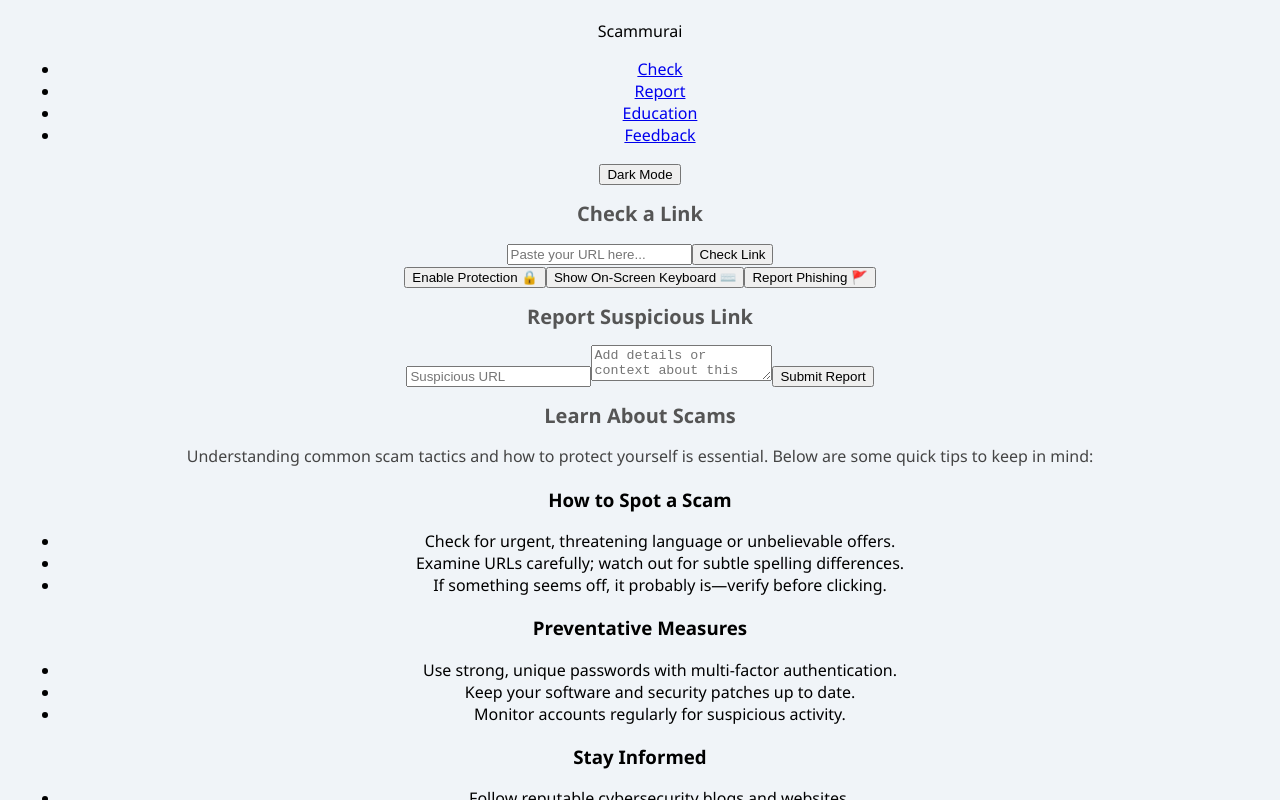
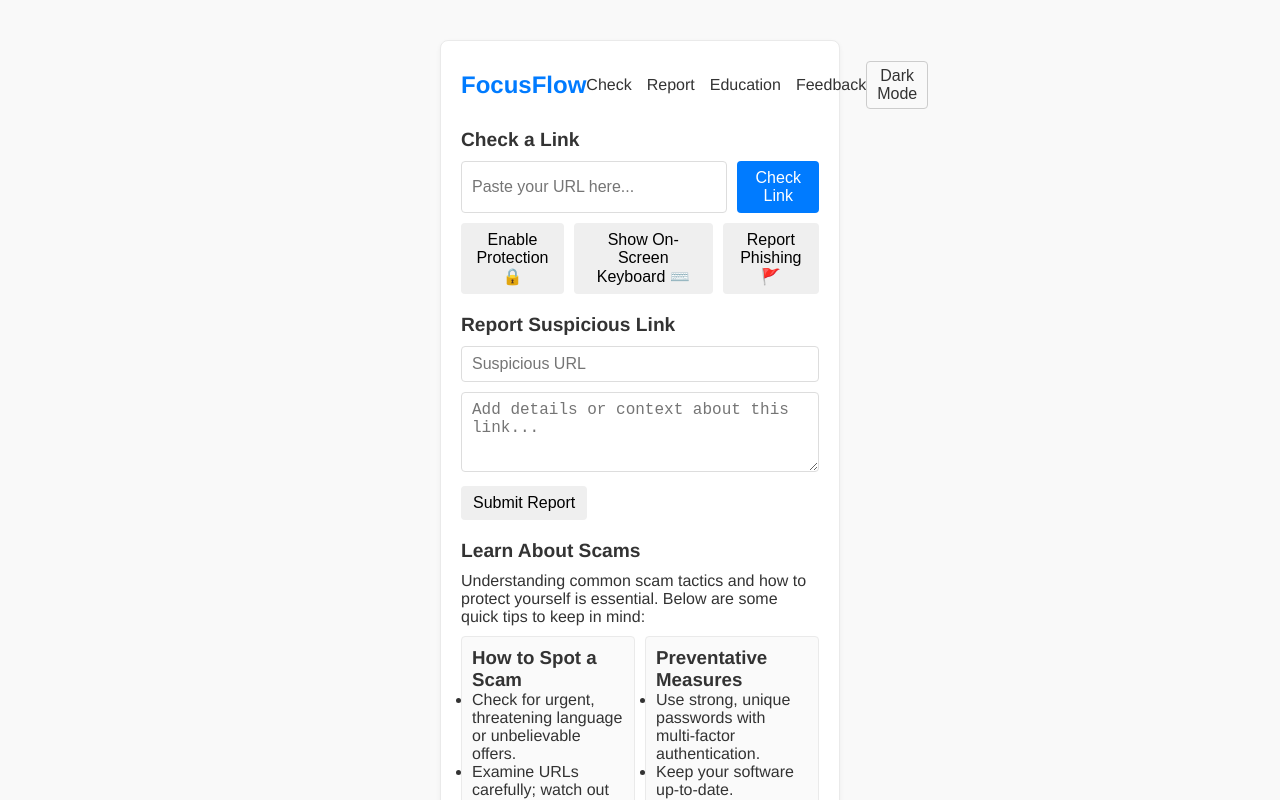
Before and after one commit to Tankman61/YRHacks2025, a React (Create React App) app: page / in a window 1280 px wide. Shown: the top 800 px of the page. Built offline with nearby package versions, Linux system fonts and the light colour scheme; the HTML template or start-up script is replaced by a standard one.

Commit message:
nadsadasdas

```diff
--- a/src/App.css
+++ b/src/App.css
@@ -1,56 +1,180 @@
-/* src/App.css */
-body {
-  background-color: #f0f4f8;
+/* Minimalist reset */
+* {
   margin: 0;
   padding: 0;
-  font-family: 'Segoe UI', Tahoma, Geneva, Verdana, sans-serif;
+  box-sizing: border-box;
 }
 
-.container {
-  padding: 20px;
-  text-align: center;
+body {
+  font-family: 'Helvetica Neue', Arial, sans-serif;
+  background-color: #f9f9f9;
+  color: #333;
 }
 
-h1 {
-  color: #333;
-  font-size: 24px;
+/* Root container styling */
+.App {
+  padding: 20px;
+  max-width: 400px;
+  margin: 40px auto;
+  background-color: #fff;
+  border: 1px solid #eaeaea;
+  border-radius: 8px;
+  box-shadow: 0 2px 5px rgba(0,0,0,0.05);
+}
+
+.App.dark {
+  background-color: #1f1f1f;
+  color: #f9f9f9;
+  border-color: #333;
+  box-shadow: none;
+}
+
+/* Header */
+.header {
+  display: flex;
+  justify-content: space-between;
+  align-items: center;
   margin-bottom: 20px;
 }
 
-h2 {
-  color: #555;
-  font-size: 20px;
-  margin: 15px 0;
+.header .brand {
+  font-size: 1.5rem;
+  font-weight: 600;
+  color: #007bff;
 }
 
-p {
-  color: #444;
-  font-size: 16px;
-  line-height: 1.5;
-  margin: 10px 0;
+.dark .header .brand {
+  color: #58a6ff;
 }
 
-/* Card style for the tab data container */
-.card {
-  background: #fff;
-  border-radius: 8px;
-  box-shadow: 0 2px 4px rgba(0, 0, 0, 0.1);
-  padding: 15px;
-  margin-top: 20px;
+.navbar ul {
+  list-style: none;
+  display: flex;
+  gap: 15px;
 }
 
-/* Example styling for a button, if needed later */
-.button {
-  background-color: #007bff;
-  border: none;
-  color: white;
-  padding: 10px 20px;
-  font-size: 14px;
-  border-radius: 4px;
-  cursor: pointer;
-  transition: background-color 0.3s ease;
+.navbar ul li a {
+  text-decoration: none;
+  color: inherit;
+  transition: color 0.3s;
 }
 
-.button:hover {
+.navbar ul li a:hover {
+  color: #007bff;
+}
+
+.dark-mode-toggle {
+  background: none;
+  border: 1px solid #ccc;
+  border-radius: 4px;
+  padding: 5px 10px;
+  cursor: pointer;
+  color: inherit;
+}
+
+/* Sections */
+.section {
+  margin-bottom: 20px;
+}
+
+.section h2 {
+  font-size: 1.2rem;
+  margin-bottom: 10px;
+}
+
+/* Input fields and buttons */
+.input-group {
+  display: flex;
+  gap: 10px;
+  margin-bottom: 10px;
+}
+
+input[type="text"] {
+  width: 100%;
+  padding: 8px 10px;
+  border: 1px solid #ddd;
+  border-radius: 4px;
+  font-size: 1rem;
+}
+
+button {
+  padding: 8px 12px;
+  border: none;
+  border-radius: 4px;
+  font-size: 1rem;
+  cursor: pointer;
+  transition: background-color 0.2s ease-in-out;
+}
+
+/* Check button styling */
+.check-btn {
+  background-color: #007bff;
+  color: #fff;
+}
+
+.check-btn:hover {
   background-color: #0056b3;
 }
+
+/* Minimal styling for protection controls */
+.protection-controls {
+  display: flex;
+  gap: 10px;
+  margin-top: 10px;
+}
+
+/* Messaging */
+.result,
+.report-message,
+.feedback-message {
+  margin-top: 10px;
+  font-size: 0.95rem;
+  font-weight: 500;
+}
+
+/* Report form */
+.report-form input,
+.report-form textarea {
+  width: 100%;
+  padding: 8px 10px;
+  margin-bottom: 10px;
+  border: 1px solid #ddd;
+  border-radius: 4px;
+  font-size: 1rem;
+}
+
+.report-form textarea {
+  min-height: 80px;
+  resize: vertical;
+}
+
+/* Education cards (minimal style) */
+.education-cards {
+  display: flex;
+  flex-wrap: wrap;
+  gap: 10px;
+  margin-top: 10px;
+}
+
+.education-card {
+  flex: 1;
+  min-width: 120px;
+  padding: 10px;
+  border: 1px solid #eaeaea;
+  border-radius: 4px;
+  background-color: #fafafa;
+}
+
+.App.dark .education-card {
+  background-color: #2c2c2c;
+  border: 1px solid #444;
+}
+
+/* Footer */
+.footer {
+  text-align: center;
+  font-size: 0.85rem;
+  margin-top: 10px;
+  border-top: 1px solid #eaeaea;
+  padding-top: 10px;
+}
--- a/src/App.tsx
+++ b/src/App.tsx
@@ -2,46 +2,42 @@
 import './App.css';
 
 const API_ENABLE_PROTECTION = 'http://localhost:8000/api/enable-protection';
-// const API_TRACKING_ENDPOINT = 'http://localhost:8000/api/track-tab'; // for future use
 
-function App() {
+const App: React.FC = () => {
   const [url, setUrl] = useState<string>('');
   const [checkResult, setCheckResult] = useState<string>('');
-
   const [reportUrl, setReportUrl] = useState<string>('');
   const [reportDetails, setReportDetails] = useState<string>('');
   const [reportMessage, setReportMessage] = useState<string>('');
-
   const [darkMode, setDarkMode] = useState<boolean>(false);
-
   const [feedbackRating, setFeedbackRating] = useState<number>(0);
   const [feedbackText, setFeedbackText] = useState<string>('');
   const [feedbackMessage, setFeedbackMessage] = useState<string>('');
-
   const [protectionEnabled, setProtectionEnabled] = useState<boolean>(false);
   const [keyboardVisible, setKeyboardVisible] = useState<boolean>(false);
 
   const toggleDarkMode = () => setDarkMode(prev => !prev);
 
   const checkLink = async () => {
-    if (!url) return;
-    setCheckResult('Checking...');
+    if (!url) {
+      setCheckResult('No URL provided.');
+      return;
+    }
+    setCheckResult('Checking link...');
+    const startTime = performance.now();
 
-    const startTime = performance.now();
     try {
       const response = await fetch(`http://localhost:8000/api/check?url=${encodeURIComponent(url)}`);
       if (!response.ok) throw new Error('Network response was not OK');
-
       const data = await response.json();
-      const endTime = performance.now();
-      const responseTime = Math.round(endTime - startTime);
-
-      setCheckResult(data.distraction
-        ? `Dangerous (Response Time: ${responseTime}ms) 🚨`
-        : `Not Dangerous (Response Time: ${responseTime}ms) 👍`
+      const elapsed = Math.round(performance.now() - startTime);
+      setCheckResult(
+        data.distraction
+          ? `Dangerous (Response Time: ${elapsed}ms) 🚨`
+          : `Not Dangerous (Response Time: ${elapsed}ms) 👍`
       );
     } catch (error: any) {
-      setCheckResult('Error: ' + error.message);
+      setCheckResult(`Error: ${error.message}`);
     }
   };
 
@@ -77,7 +73,7 @@
   return (
     <div className={darkMode ? 'App dark' : 'App'}>
       <header className="header">
-        <div className="brand">Scammurai</div>
+        <div className="brand">FocusFlow</div>
         <nav className="navbar">
           <ul>
             <li><a href="#check">Check</a></li>
@@ -100,11 +96,11 @@
             value={url}
             onChange={(e) => setUrl(e.target.value)}
           />
-          <button onClick={checkLink}>Check Link</button>
+          <button className="check-btn" onClick={checkLink}>Check Link</button>
         </div>
         {checkResult && <div className="result">{checkResult}</div>}
 
-        <div className="protection-controls mt-4 space-x-2">
+        <div className="protection-controls">
           <button onClick={enableProtection}>
             {protectionEnabled ? 'Protection Enabled ✅' : 'Enable Protection 🔒'}
           </button>
@@ -148,23 +144,23 @@
             <ul>
               <li>Check for urgent, threatening language or unbelievable offers.</li>
               <li>Examine URLs carefully; watch out for subtle spelling differences.</li>
-              <li>If something seems off, it probably is—verify before clicking.</li>
+              <li>If something seems off, verify before clicking.</li>
             </ul>
           </div>
           <div className="education-card">
             <h3>Preventative Measures</h3>
             <ul>
               <li>Use strong, unique passwords with multi-factor authentication.</li>
-              <li>Keep your software and security patches up to date.</li>
-              <li>Monitor accounts regularly for suspicious activity.</li>
+              <li>Keep your software up-to-date.</li>
+              <li>Review your browsing habits regularly.</li>
             </ul>
           </div>
           <div className="education-card">
             <h3>Stay Informed</h3>
             <ul>
-              <li>Follow reputable cybersecurity blogs and websites.</li>
-              <li>Be aware of the latest phishing trends and techniques.</li>
-              <li>Report scams to authorities and organizations promptly.</li>
+              <li>Follow reputable cybersecurity blogs.</li>
+              <li>Be aware of the latest phishing trends.</li>
+              <li>Report scams to authorities promptly.</li>
             </ul>
           </div>
         </div>
@@ -173,7 +169,7 @@
       <section id="feedback" className="section feedback-section">
         <h2>Feedback</h2>
         <p className="feedback-intro">
-          We value your feedback. Please let us know how we can improve your experience.
+          We value your feedback. Let us know how we can improve FocusFlow.
         </p>
         <div className="feedback-form">
           <div className="rating">
@@ -201,24 +197,10 @@
       </section>
 
       <footer className="footer">
-        <p>&copy; 2025 Scammurai. All rights reserved.</p>
+        <p>&copy; 2025 FocusFlow. All rights reserved.</p>
       </footer>
-
-      {/* Future: Chrome Tab Tracking */}
-      {/*
-      chrome.tabs.onActivated.addListener(activeInfo => {
-        chrome.tabs.get(activeInfo.tabId, tab => {
-          console.log("Active tab changed:", tab.url);
-          fetch(API_TRACKING_ENDPOINT, {
-            method: 'POST',
-            headers: { 'Content-Type': 'application/json' },
-            body: JSON.stringify({ url: tab.url }),
-          });
-        });
-      });
-      */}
     </div>
   );
-}
+};
 
 export default App;
```
Also changed, not shown: 8 other files (tests, documents, lock files or other folders).
